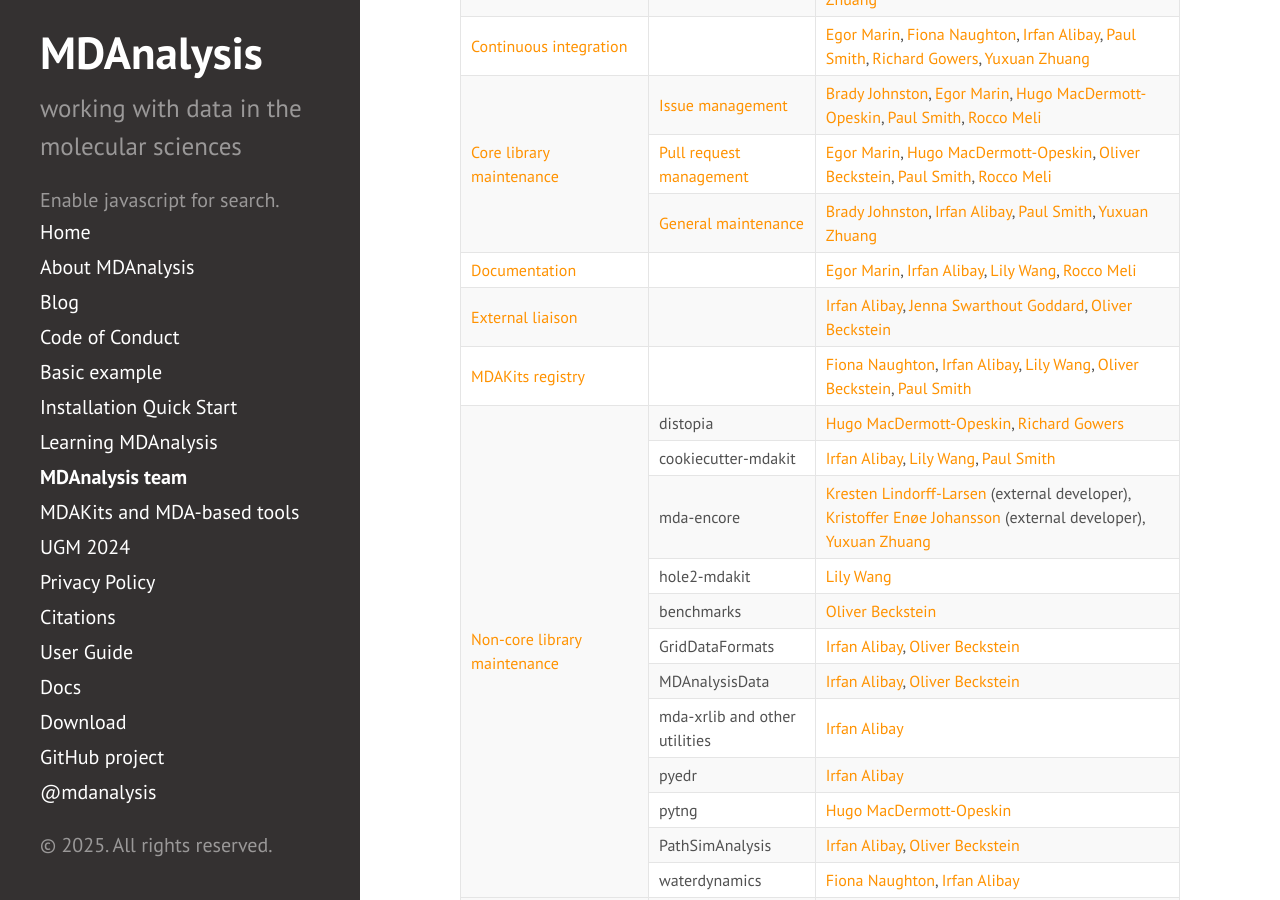
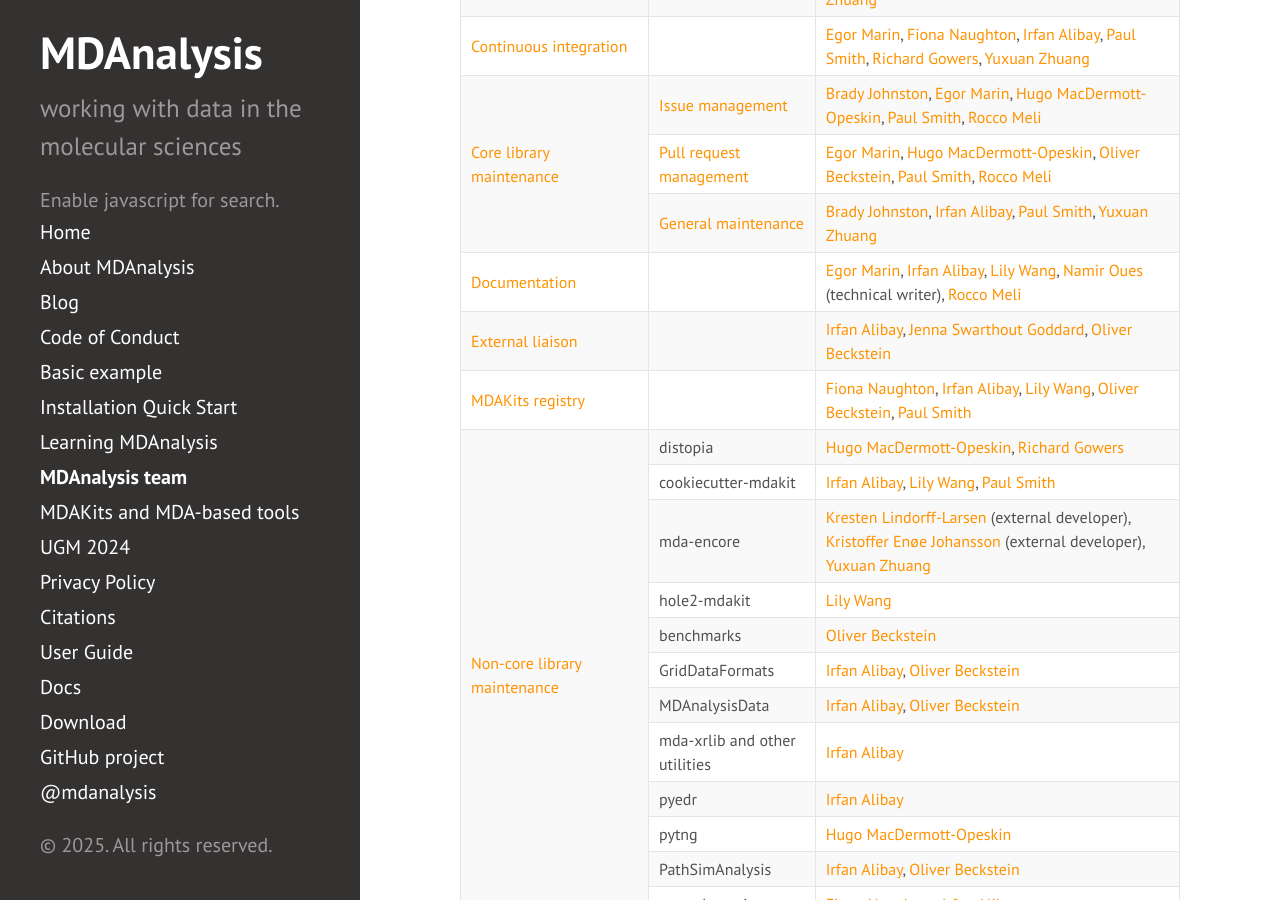
Before and after one commit to MDAnalysis/MDAnalysis.github.io, a Jekyll site: the page built from pages/team.md, in a window 1280 px wide and 900 px high, scrolled down 879 px. Built offline with Jekyll 4.4.1, drawn with Linux system fonts in a browser that asks for light colours; comment, search, counter and statistics services are not loaded.

Commit message:
Add Namir to documentation team
As our new Technical Writer for the SDG documentation project, it would be great to officially add @namiroues on the MDAnalysis team page :)

```diff
--- a/_data/team/roles/documentation.yml
+++ b/_data/team/roles/documentation.yml
@@ -11,4 +11,5 @@ current_members:
   - "[Egor Marin](https://github.com/marinegor)"
   - "[Irfan Alibay](https://github.com/IAlibay)"
   - "[Lily Wang](https://github.com/lilyminium)"
+  - "[Namir Oues](https://github.com/namiroues) (technical writer)"
   - "[Rocco Meli](https://github.com/RMeli)"
```
